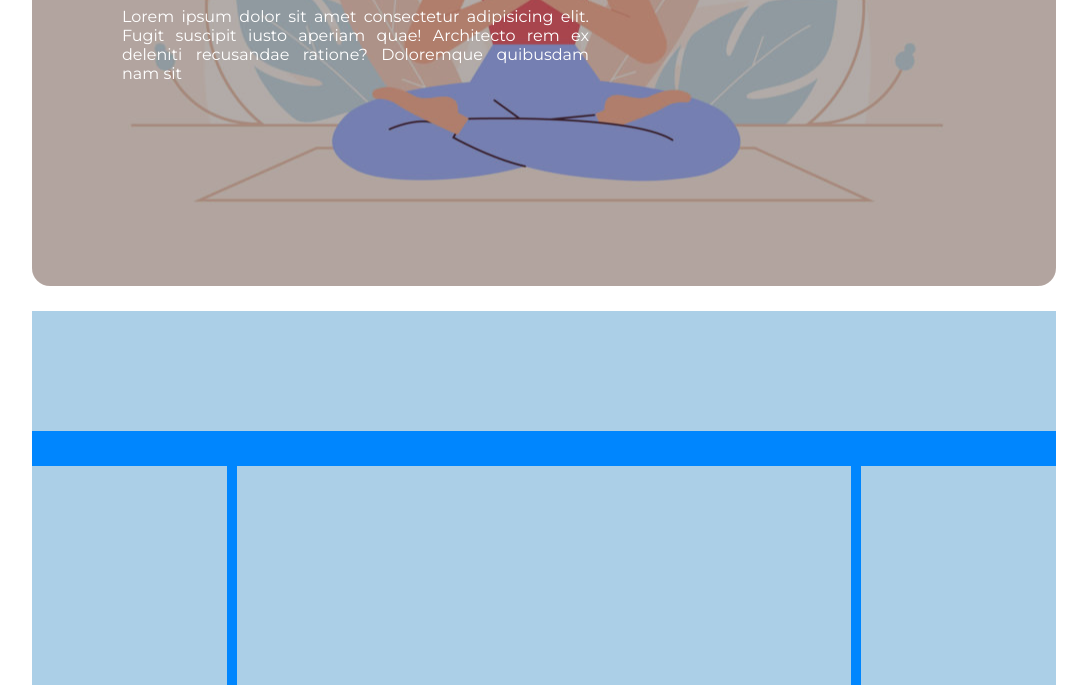
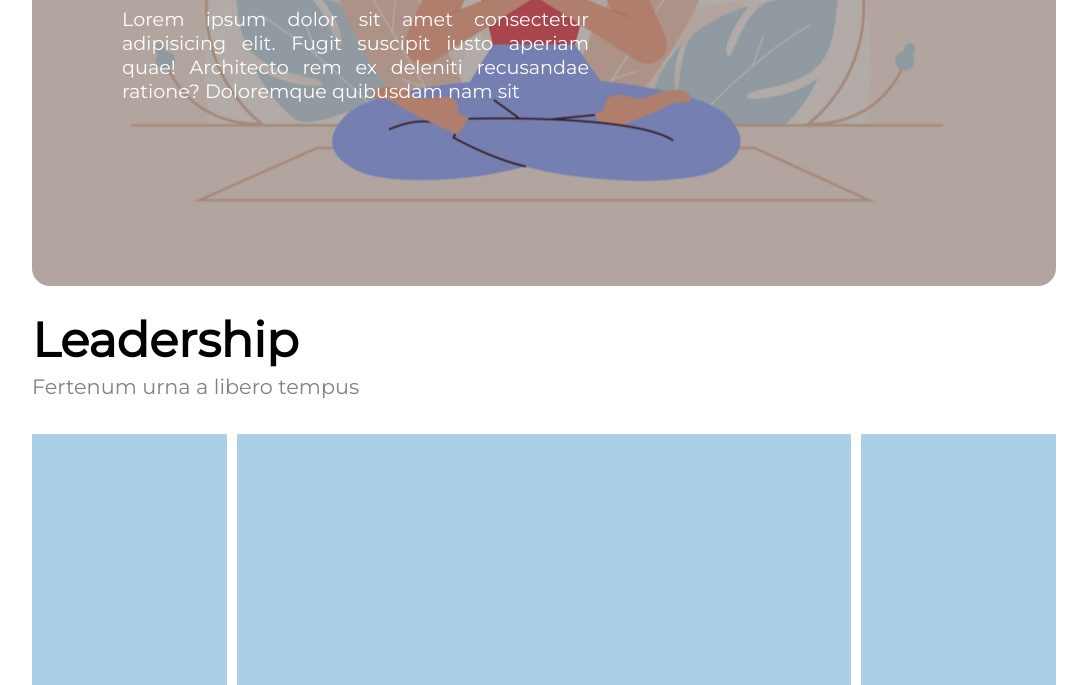
Before and after one commit to Silvia-Du/htmlcss-wp, a plain HTML site: page index.html in a window 1280 px wide. Shown: the part 615-1300 px from the top of the page, without its empty margins (96-1183 px from the left). Drawn offline with Linux system fonts and the light colour scheme.

Commit message:
Completato main top

```diff
--- a/asset/style.css
+++ b/asset/style.css
@@ -17,6 +17,10 @@
   clear: both;
 }
 
+.color-gray{
+  color: gray;
+}
+
 body{
   font-family: 'Montserrat', sans-serif;
 }
@@ -29,6 +33,12 @@ body{
   padding-left: 90px;
 }
 
+h1{
+  font-size: 3rem;
+  font-weight: bolder;
+  margin-bottom: 5px;
+}
+
 
 
 /* HEADER */
@@ -39,7 +49,6 @@ header .top{
 }
 
 header .jumbotron{
-  background-color: #e1d67a;
   height: 680px;
   max-width: 1513px;
   border-radius: 18px;
@@ -56,6 +65,18 @@ header .jumbotron{
   max-width: 50%;
   padding-right: 35px;
   border-right: 1px solid gray;
+}
+
+.overlay #title{
+  font-size: 2.3rem;
+  width: 54%;
+  margin-bottom: 10px;
+}
+
+.jumbotron p{
+  width: 50%;
+  text-align: justify;
+  font-size: 1.2rem;
 }
 
 /* MENU */
@@ -75,18 +96,14 @@ ul li a{
   color: gray;
 }
 
-
 /* MAIN */
 
 
 main{
-  background-color: #0086fe;
   padding-bottom: 30px;
 }
 
 .main-top{
-  background-color: #abcfe7;
-  height: 120px;
   margin-bottom: 35px;
 }
 
@@ -110,17 +127,10 @@ aside{
   margin: auto 1%
 }
 
-.overlay #title{
-  font-size: 2.3rem;
-  width: 54%;
-  margin-bottom: 10px;
+.main-top p{
+  font-size: 1.3rem;
+
 }
-
-.jumbotron p{
-  width: 50%;
-  text-align: justify;
-}
-
 
 
 
--- a/index.html
+++ b/index.html
@@ -42,7 +42,10 @@
 
   <main class="container">
 
-    <div class="main-top"></div>
+    <div class="main-top">
+      <h1>Leadership</h1>
+      <p class="color-gray">Fertenum urna a libero tempus</p>
+    </div>
 
     <div class="main-bottom clearfix">
 
```
